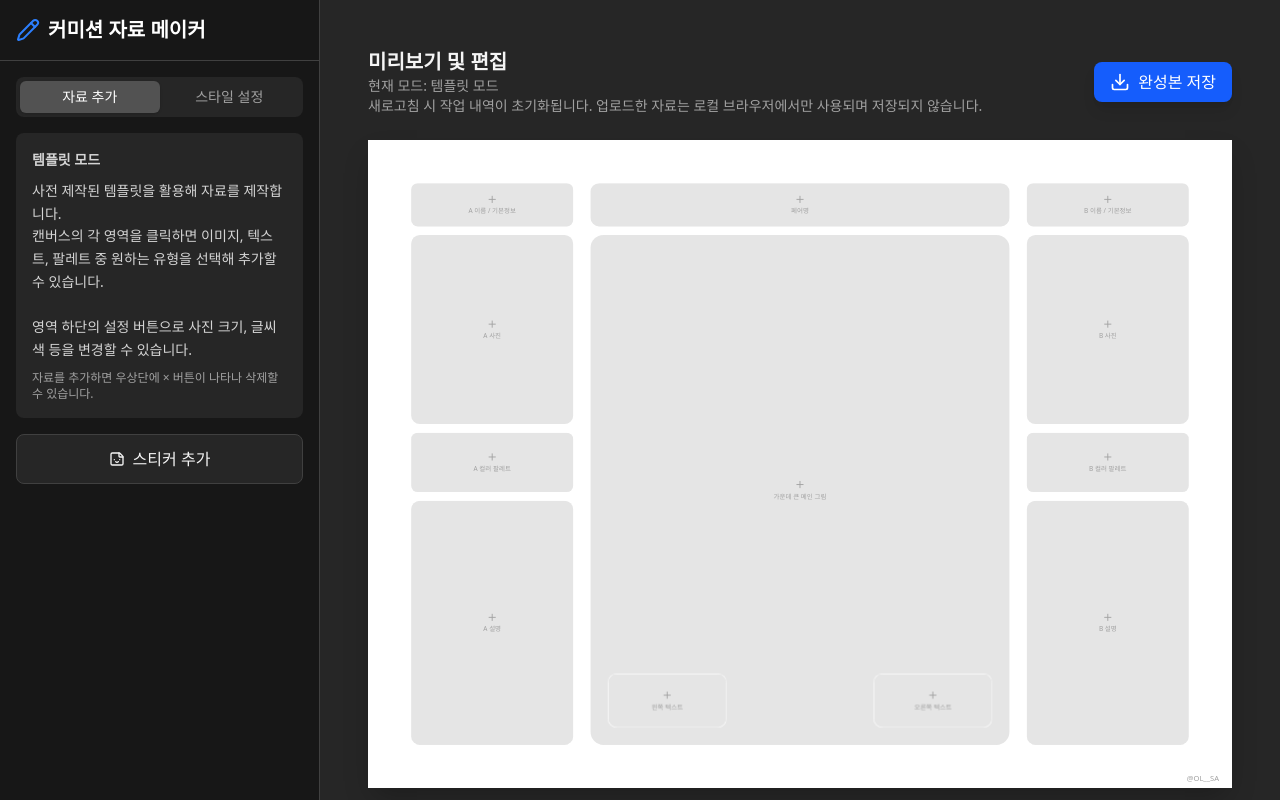
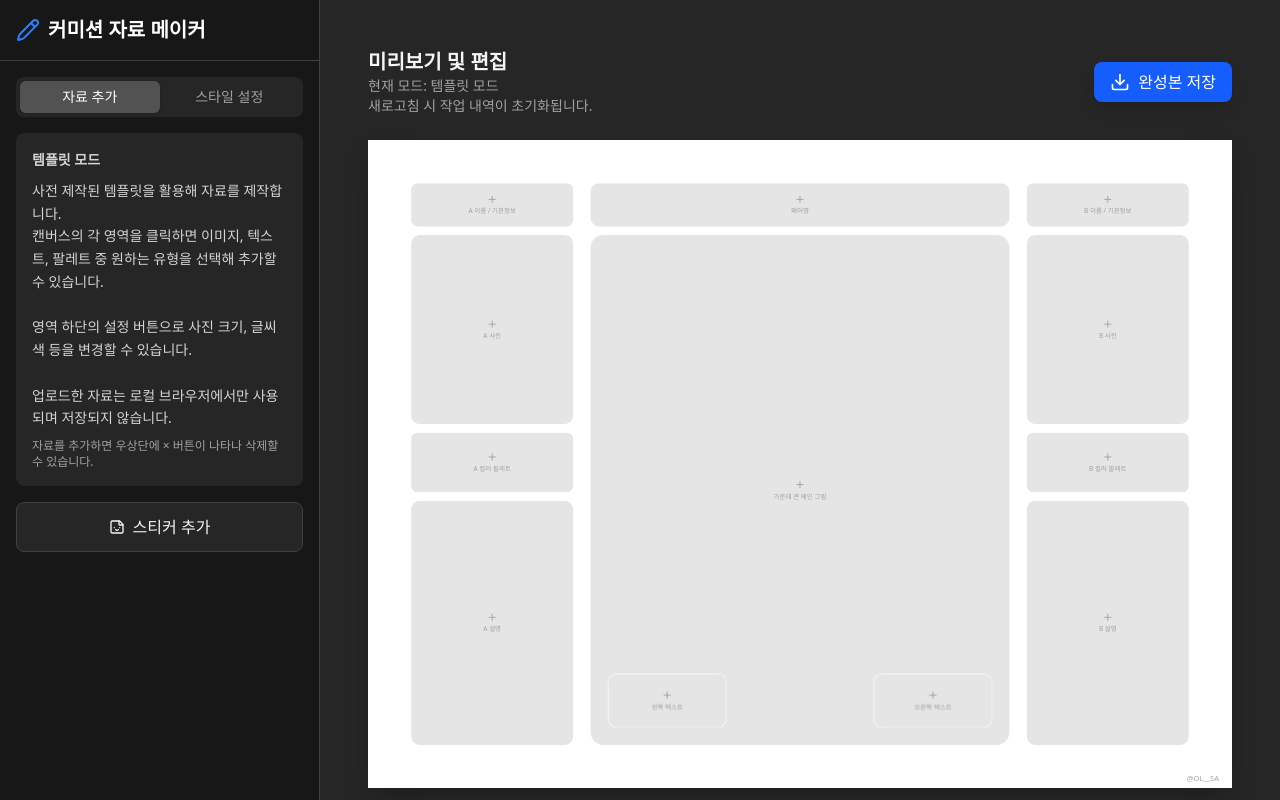
Before and after one commit to avocado8/reference-maker, a React (Vite) app: page / in a window 1280 px wide. Built offline with nearby package versions, Linux system fonts and the light colour scheme.

Commit message:
feat: 새로고침 시 확인 대화상자 추가

```diff
--- a/src/components/CanvasWorkspace.tsx
+++ b/src/components/CanvasWorkspace.tsx
@@ -82,8 +82,7 @@ export default function CanvasWorkspace() {
             {settings.mode === "template" ? "템플릿 모드" : "자유 배치 모드"}
           </p>
           <p className="text-sm text-neutral-400">
-            새로고침 시 작업 내역이 초기화됩니다. 업로드한 자료는 로컬
-            브라우저에서만 사용되며 저장되지 않습니다.
+            새로고침 시 작업 내역이 초기화됩니다.
           </p>
         </div>
         <button
--- a/src/components/Layout.tsx
+++ b/src/components/Layout.tsx
@@ -1,7 +1,9 @@
 import CanvasWorkspace from "./CanvasWorkspace";
 import Sidebar from "./Sidebar";
+import { useBeforeUnload } from "../hooks/useBeforeUnload";
 
 export default function Layout() {
+  useBeforeUnload();
   return (
     <div className="flex h-screen w-full bg-neutral-900 text-neutral-100 overflow-hidden">
       {/* 고정 사이드바 메뉴 넓이: w-80 (320px) */}
--- a/src/components/Sidebar.tsx
+++ b/src/components/Sidebar.tsx
@@ -5,7 +5,6 @@ import {
   Settings,
   Image as ImageIcon,
   LayoutTemplate,
-  Move,
   Text,
   Palette,
   Pencil,
@@ -337,6 +336,10 @@ export default function Sidebar({ className }: SidebarProps) {
                     <br />
                     영역 하단의 설정 버튼으로 사진 크기, 글씨 색 등을 변경할 수
                     있습니다.
+                    <br />
+                    <br />
+                    업로드한 자료는 로컬 브라우저에서만 사용되며 저장되지
+                    않습니다.
                   </p>
                   <p className="mt-2 text-neutral-400 text-xs">
                     자료를 추가하면 우상단에 × 버튼이 나타나 삭제할 수 있습니다.
--- /dev/null
+++ b/src/hooks/useBeforeUnload.ts
@@ -0,0 +1,22 @@
+import { useEffect } from "react";
+
+/**
+ * 게임 페이지에서 새로고침/창닫기 시 확인 대화상자를 표시하는 훅
+ * 메인 페이지를 제외한 모든 게임 페이지에서 사용
+ */
+export const useBeforeUnload = () => {
+  useEffect(() => {
+    const handleBeforeUnload = (e: BeforeUnloadEvent) => {
+      e.preventDefault();
+      // Chrome에서는 returnValue 설정이 필요
+      e.returnValue = "";
+      return "";
+    };
+
+    window.addEventListener("beforeunload", handleBeforeUnload);
+
+    return () => {
+      window.removeEventListener("beforeunload", handleBeforeUnload);
+    };
+  }, []);
+};
```
